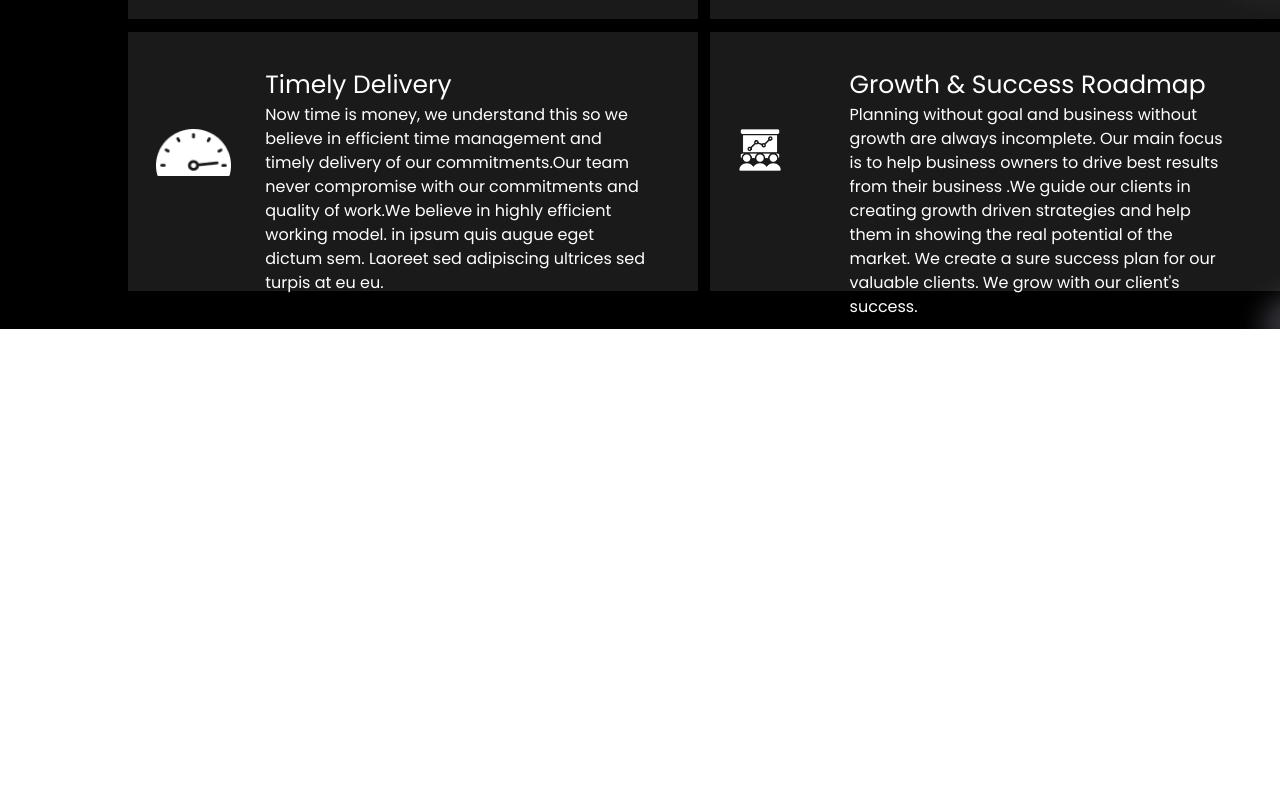
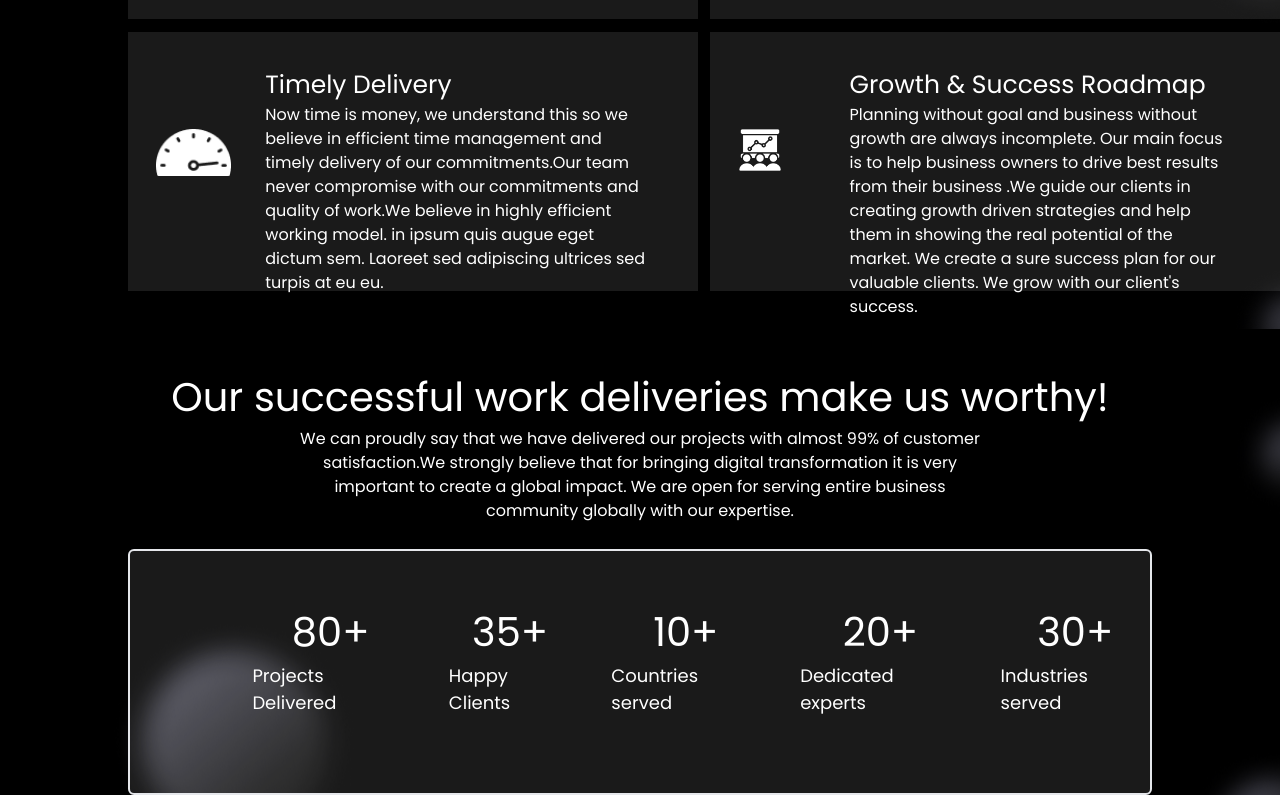
Before and after one commit to bhargavi-005/ShubhchintakWebsite, a Next.js app in the folder shubhchintak-india/: page / in a window 1280 px wide. Shown: the part 1418-2213 px from the top of the page. Before the commit the page ends 1747 px from the top, so only its background shows below. Built offline with nearby package versions, Linux system fonts and the light colour scheme.

Commit message:
Update landing.js

```diff
--- a/shubhchintak-india/src/pages/landing.js
+++ b/shubhchintak-india/src/pages/landing.js
@@ -22,6 +22,33 @@ function landing(){
         {/* Next Section */}
         <Impact/>
         {/* Next Section */}
+        <div className="pt-[3%]" style={{ backgroundImage: `url(${bg.src})` }}>
+            <h1 className="text-white text-center text-[40px]">Our successful work deliveries make us worthy!</h1>
+            <p className="text-white text-center font-[16px] ml-[23%] mr-[23%]">We can proudly say that we have delivered our projects with almost 99% of customer satisfaction.We strongly believe that for bringing digital transformation it is very important to create a global impact. We are open for serving entire business community globally with our expertise.</p>
+            <div className="space-x-10 flex flex-row mt-[2%] ml-[10%] mr-[10%] border-2 rounded-md border-solid pb-[6%] bg-black-rgba">
+                <div className="ml-[12%] mt-[5%]">
+                    <h2 className="text-[40px] text-center text-xyz text-white">80+</h2>
+                    <p className="text-[18px] text-xyz text-white">Projects Delivered</p>
+                </div>
+                <div className="mt-[5%]">
+                    <h2 className="text-[40px] text-center text-xyz text-white">35+</h2>
+                    <p className="text-[18px] text-xyz text-white">Happy Clients</p>
+                </div>
+                <div className="mt-[5%]">
+                    <h2 className="text-[40px] text-center text-xyz text-white">10+</h2>
+                    <p className="text-[18px] text-xyz text-white">Countries served</p>
+                </div>
+                <div className="mt-[5%]">
+                    <h2 className="text-[40px] text-center text-xyz text-white">20+</h2>
+                    <p className="text-[18px] text-xyz text-white">Dedicated experts</p>
+                </div>
+                <div className="mt-[5%]">
+                    <h2 className="text-[40px] text-center text-xyz text-white">30+</h2>
+                    <p className="text-[18px] text-xyz text-white">Industries served</p>
+                </div>
+            </div>
+        </div>
+        {/* Next Section */}
         </div>
     )
 }
```
